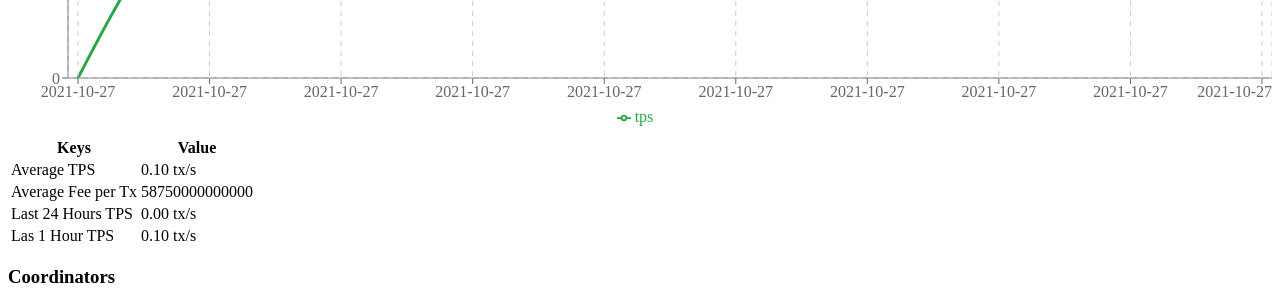
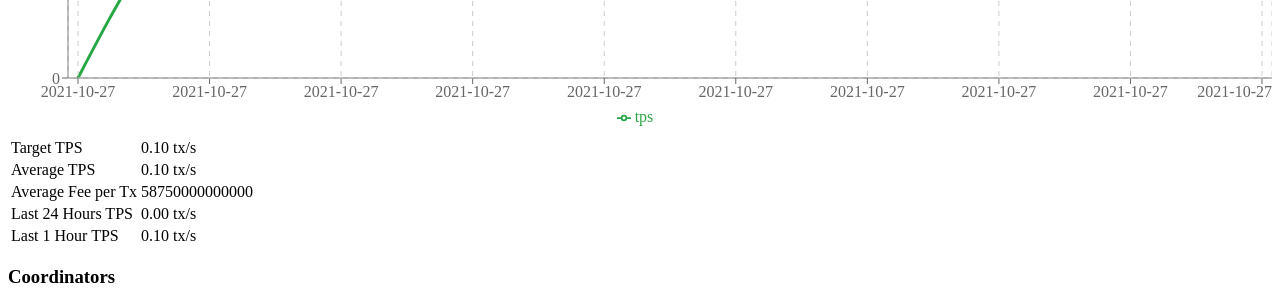
Before and after one commit to zkopru-network/stress-test-results, a Gatsby site: page /result_1 in a window 1280 px wide. Shown: the part 1420-1716 px from the top of the page. Built offline with nearby package versions, Linux system fonts and the light colour scheme; Gatsby itself is replaced by a stand-in of ours.

Commit message:
fix: show targetTPS on performance section

```diff
--- a/src/components/Result.tsx
+++ b/src/components/Result.tsx
@@ -51,13 +51,11 @@ export const Performance = (props): JSX.Element => {
         />
       </div>
       <table role="table">
-        <thead>
+        <tbody>
           <tr>
-            <th>Keys</th>
-            <th>Value</th>
+            <td>Target TPS</td>
+            <td>{props.targetTPS.toFixed(2)} tx/s</td>
           </tr>
-        </thead>
-        <tbody>
           <tr>
             <td>Average TPS</td>
             <td>{tps.avgTPS.toFixed(2)} tx/s</td>
@@ -71,7 +69,7 @@ export const Performance = (props): JSX.Element => {
             <td>{tps.last24hTPS.toFixed(2)} tx/s</td>
           </tr>
           <tr>
-            <td>Las 1 Hour TPS</td>
+            <td>Last 1 Hour TPS</td>
             <td>{tps.last1hTPS.toFixed(2)} tx/s</td>
           </tr>
         </tbody>
```
